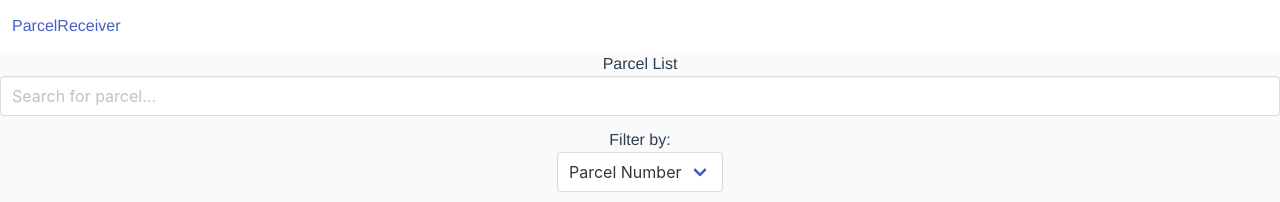
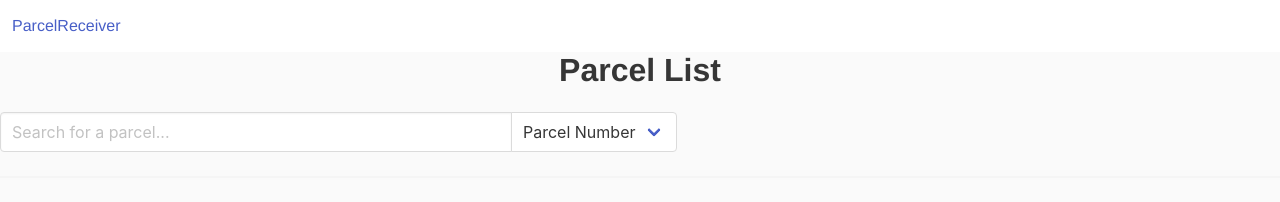
Before and after one commit to devilsdev/parcelReceiver, a Vue app: page /#/ in a window 1280 px wide. Shown: the top 202 px of the page. Built offline with nearby package versions, Linux system fonts and the light colour scheme; no server answers; the database is empty.

Commit message:
added some styling to searchbar an header´s

```diff
--- a/src/components/Main.vue
+++ b/src/components/Main.vue
@@ -1,13 +1,13 @@
 <template>
   <div class="hello">
-    <h1>Parcel List</h1>
+    <h1 class="title">Parcel List</h1>
     <!--filter for the parcels-->
-    <div class="field">
-      <div class="control">
-        <input class="input" type="text" placeholder="Search for parcel..." v-model="searchInput">
+    <div class="field has-addons">
+      <div class="control searchinput">
+        <input class="input" type="text" placeholder="Search for a parcel..." v-model="searchInput">
       </div>
-    </div>
-    <p>Filter by: </p>
+
+      <div class="control searchoption">
         <div class="select">
           <select v-model="filterOption">
             <option value="parcelno">Parcel Number</option>
@@ -17,7 +17,8 @@
             <option value="status">Status</option>
           </select>
         </div>
-
+      </div>
+    </div>
     <hr>
     <table class="table is-fullwidth">
       <thead>
@@ -84,4 +85,8 @@ export default {
 
 <!-- Add "scoped" attribute to limit CSS to this component only -->
 <style scoped>
+.searchinput {
+  width: 40%;
+  min-width: 200px;
+}
 </style>
--- a/src/components/ParcelDeliver.vue
+++ b/src/components/ParcelDeliver.vue
@@ -1,6 +1,6 @@
 <template>
   <div class="hello">
-    <h1>Deliver Parcel</h1>
+    <h1 class="title">Deliver Parcel</h1>
     <p>This feature is currently not implemented</p>
   </div>
 </template>
--- a/src/components/ParcelReceive.vue
+++ b/src/components/ParcelReceive.vue
@@ -1,6 +1,6 @@
 <template>
   <div class="hello">
-    <h1>Receive Parcel</h1>
+    <h1 class="title">Receive Parcel</h1>
 
     <div class="field">
       <div class="control">
```
Lines whose indentation alone changed are shown as unchanged.
